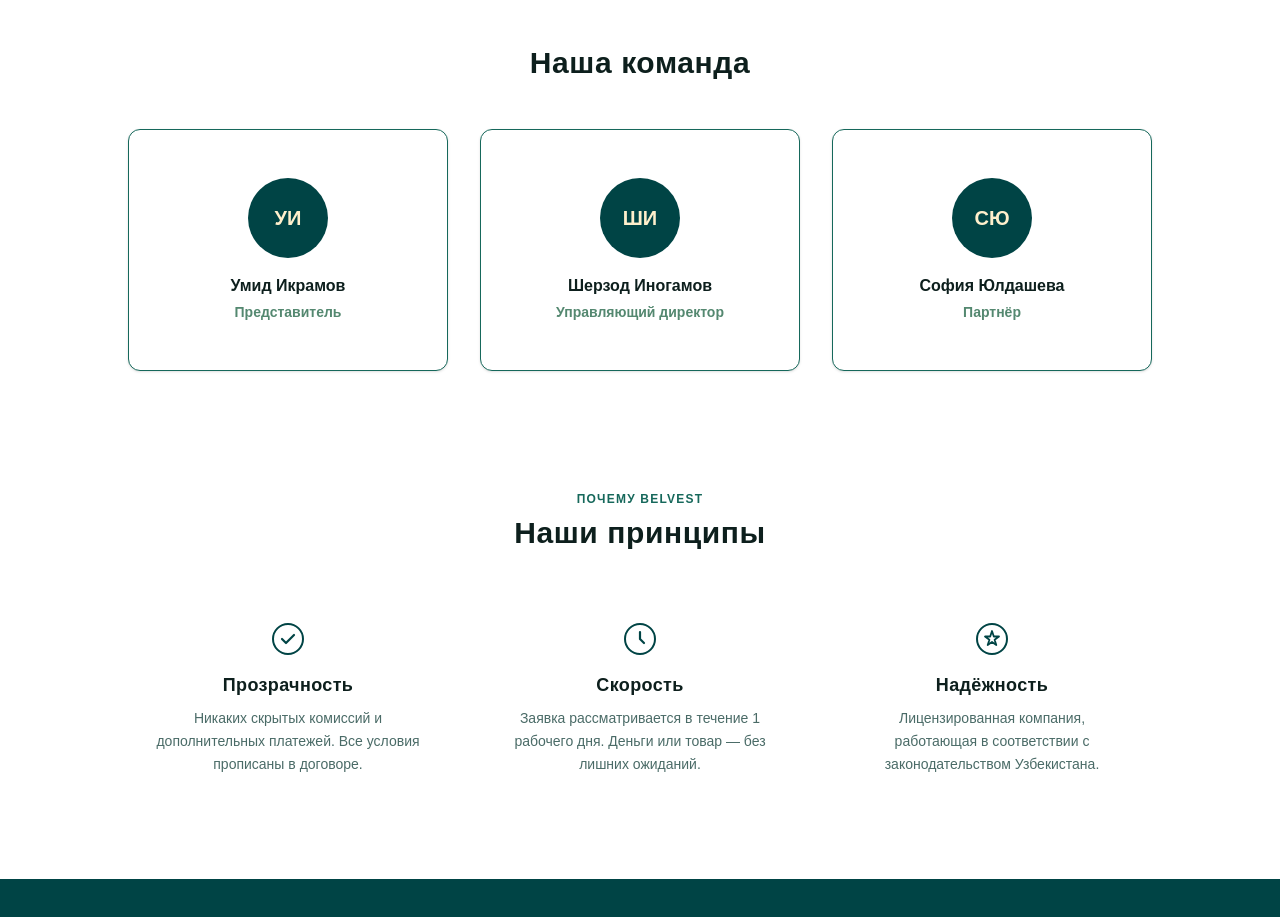
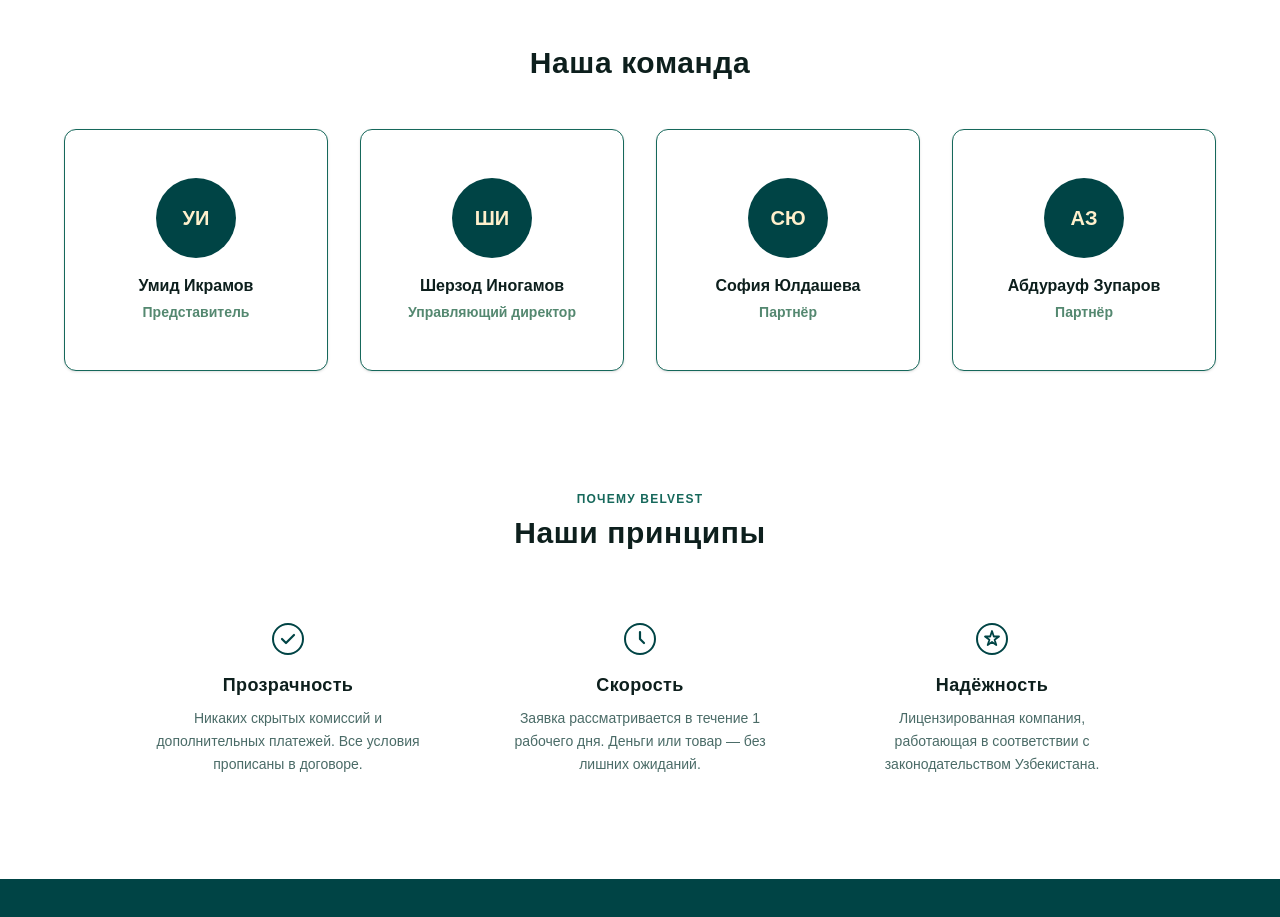
Before and after one commit to ikromov098/belvestuz, a Next.js app: page /about in a window 1280 px wide. Shown: the part 920-1837 px from the top of the page. Built offline with nearby package versions, Linux system fonts and the light colour scheme; a web font is replaced by a local one.

Commit message:
brand and content update

```diff
--- a/src/components/TeamSection.tsx
+++ b/src/components/TeamSection.tsx
@@ -58,6 +58,20 @@ const TEAM: Member[] = [
       bio: "Belvestning hamkori, korporativ boshqaruv, risklarni boshqarish va ichki audit masalalari bo'yicha maslahat beradi. Audit va korporativ boshqaruvda 30 yildan ortiq tajribaga ega, jumladan Buyuk Britaniya va Markaziy Osiyoda Big Four firmalarida 11 yil ishlab, 70 dan ortiq kishidan iborat xalqaro jamoalarga rahbarlik qilgan. Yaqin Sharq va AQShdagi investitsiya kompaniyalarida 5 yil direktor va bosh auditor lavozimlarida ishlagan. CIA, FCCA, MAcc unvonlariga ega. AQSh Ichki auditorlar institutining (The IIA) o'zbek bo'limi kengash raisi o'rinbosari.",
     },
   },
+  {
+    ru: {
+      name: 'Абдурауф Зупаров',
+      role: 'Партнёр',
+      initials: 'АЗ',
+      bio: 'Более 25 лет в индустрии HoReCa. Руководил командами численностью свыше 300 человек, открыл несколько гостиниц уровня 4★+ и более 15 ресторанов в Узбекистане и Казахстане. В 2007, 2012, 2013 и 2014 годах реализовал проекты с наиболее высокой прибыльностью и выручкой в Астане, при этом одну из самых низких себестоимостей в отрасли. С 2014 по 2019 год стабильно входил в число лучших и самых посещаемых ресторанов столицы. Сегодня сосредоточен на развитии инновационных, энергоэффективных и устойчивых решений в гостиничном и ресторанном бизнесе, а также на инвестициях в финансовые услуги и строительство.',
+    },
+    uz: {
+      name: 'Abdurauf Zuparov',
+      role: 'Hamkor',
+      initials: 'AZ',
+      bio: "HoReCa sohasida 25 yildan ortiq tajribaga ega. 300 dan ortiq kishidan iborat jamoalarga rahbarlik qilgan, O'zbekiston va Qozog'istonda bir nechta 4★+ darajali mehmonxonalar va 15 dan ortiq restoran ochgan. 2007, 2012, 2013 va 2014-yillarda Ostonada eng yuqori daromadlilik va tushumga ega, shu bilan birga sohadagi eng past tannarxlardan biriga ega loyihalarni amalga oshirgan. 2014–2019-yillarda poytaxtning eng yaxshi va eng ko'p tashrif buyuriladigan restoranlari qatorida barqaror o'rin egallagan. Bugungi kunda mehmonxona va restoran biznesida innovatsion, energiya samarali va barqaror yechimlarni rivojlantirishga, shuningdek moliyaviy xizmatlar va qurilishga investitsiyalarga e'tibor qaratmoqda.",
+    },
+  },
 ];
 
 export default function TeamSection() {
@@ -94,7 +108,7 @@ export default function TeamSection() {
           </h2>
         </div>
 
-        <div className="grid grid-cols-1 md:grid-cols-3 gap-8 max-w-5xl mx-auto">
+        <div className="grid grid-cols-1 sm:grid-cols-2 lg:grid-cols-4 gap-8 max-w-6xl mx-auto">
           {TEAM.map((member, i) => {
             const d = member[lang];
             return (
```
